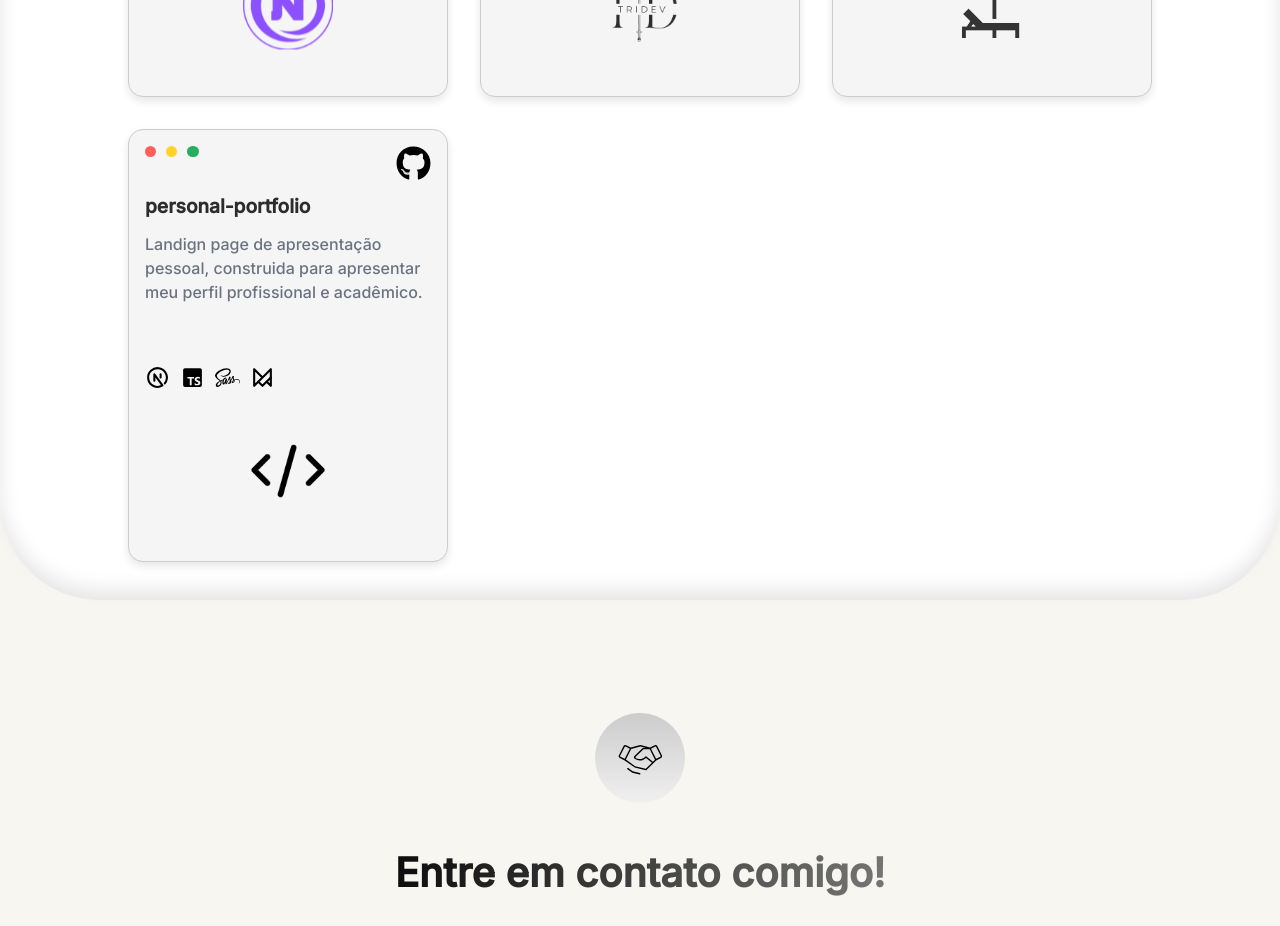
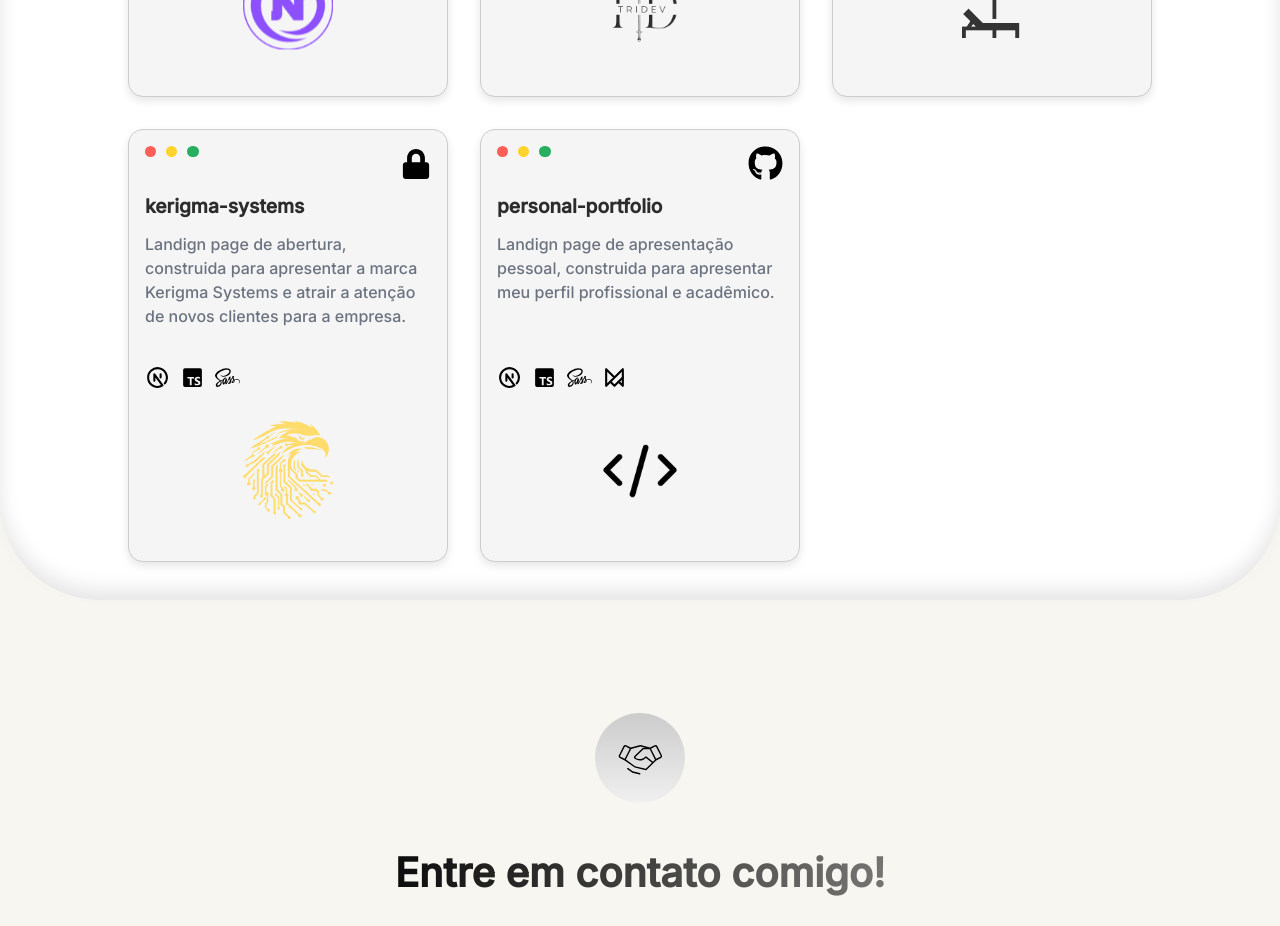
Before and after one commit to Luisfelippedev/personal-portfolio, a Next.js app in the folder personal-portfolio/: page / in a window 1280 px wide. Shown: the part 2500-3426 px from the top of the page. Built offline with nearby package versions, Linux system fonts and the light colour scheme.

Commit message:
feat: adding new project kerigma systems in projects section

```diff
--- a/personal-portfolio/src/components/CardProject/index.tsx
+++ b/personal-portfolio/src/components/CardProject/index.tsx
@@ -22,7 +22,8 @@ type ProjectType =
   | "tridev"
   | "personalPortfolio"
   | "nobullying"
-  | "agendamentoChacara";
+  | "agendamentoChacara"
+  | "kerigma";
 
 interface ProjectDetails {
   name: string;
@@ -103,6 +104,18 @@ const CardProject = ({
         <BiLogoPostgresql size={25} key="postgres-sql" />,
         <FaDocker size={25} key="docker" />,
         <DiNodejs size={25} key="node-js" />,
+      ],
+    },
+    kerigma: {
+      name: "kerigma-systems",
+      description:
+        "Landign page de abertura, construida para apresentar a marca Kerigma Systems e atrair a atenção de novos clientes para a empresa.",
+      linkDeploy: "https://www.kerigmasystems.com/",
+      image: "kerigma-logo.png",
+      icons: [
+        <TbBrandNextjs size={25} key="nextjs" />,
+        <BiLogoTypescript size={25} key="typescript" />,
+        <FaSass size={25} key="sass" />,
       ],
     },
   };
--- a/personal-portfolio/src/components/Projects/index.tsx
+++ b/personal-portfolio/src/components/Projects/index.tsx
@@ -29,6 +29,7 @@ const Projects = () => {
         <CardProject privateStatus star project="nobullying" />
         <CardProject star project="tridev" />
         <CardProject project="agendamentoChacara" />
+        <CardProject privateStatus project="kerigma" />
         <CardProject project="personalPortfolio" />
       </div>
     </div>
```
Also changed, not shown: personal-portfolio/public/kerigma-logo.png (added).
